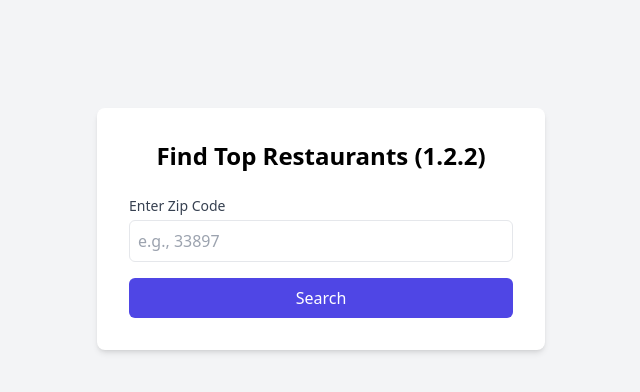
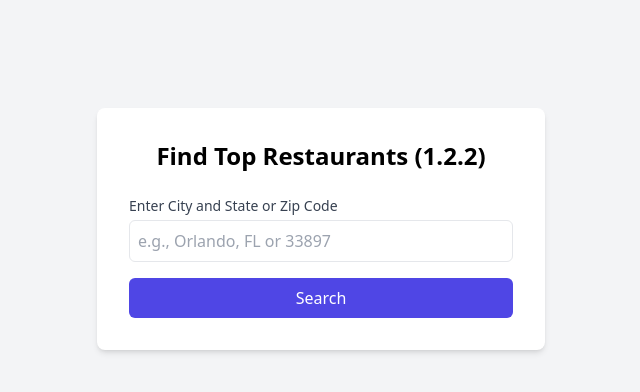
Before and after one commit to JonnySchipper/restaurant-finder, a Flask app: page / in a window 1280 px wide. Shown: the part 171-563 px from the top of the page, without its empty margins (319-959 px from the left). Run offline with Flask 3, Linux system fonts and the light colour scheme; some libraries are stand-ins or nearby versions.

Commit message:
Update index.html

```diff
--- a/templates/index.html
+++ b/templates/index.html
@@ -11,8 +11,8 @@
         <h1 class="text-2xl font-bold mb-6 text-center">Find Top Restaurants (1.2.2)</h1>
         <form method="POST" action="/">
             <div class="mb-4">
-                <label for="zipcode" class="block text-sm font-medium text-gray-700">Enter Zip Code</label>
-                <input type="text" name="zipcode" id="zipcode" class="mt-1 p-2 w-full border rounded-md focus:ring-indigo-500 focus:border-indigo-500" placeholder="e.g., 33897" required>
+                <label for="zipcode" class="block text-sm font-medium text-gray-700">Enter City and State or Zip Code</label>
+                <input type="text" name="zipcode" id="zipcode" class="mt-1 p-2 w-full border rounded-md focus:ring-indigo-500 focus:border-indigo-500" placeholder="e.g., Orlando, FL or 33897" required>
             </div>
             <button type="submit" class="w-full bg-indigo-600 text-white p-2 rounded-md hover:bg-indigo-700">Search</button>
         </form>
```
